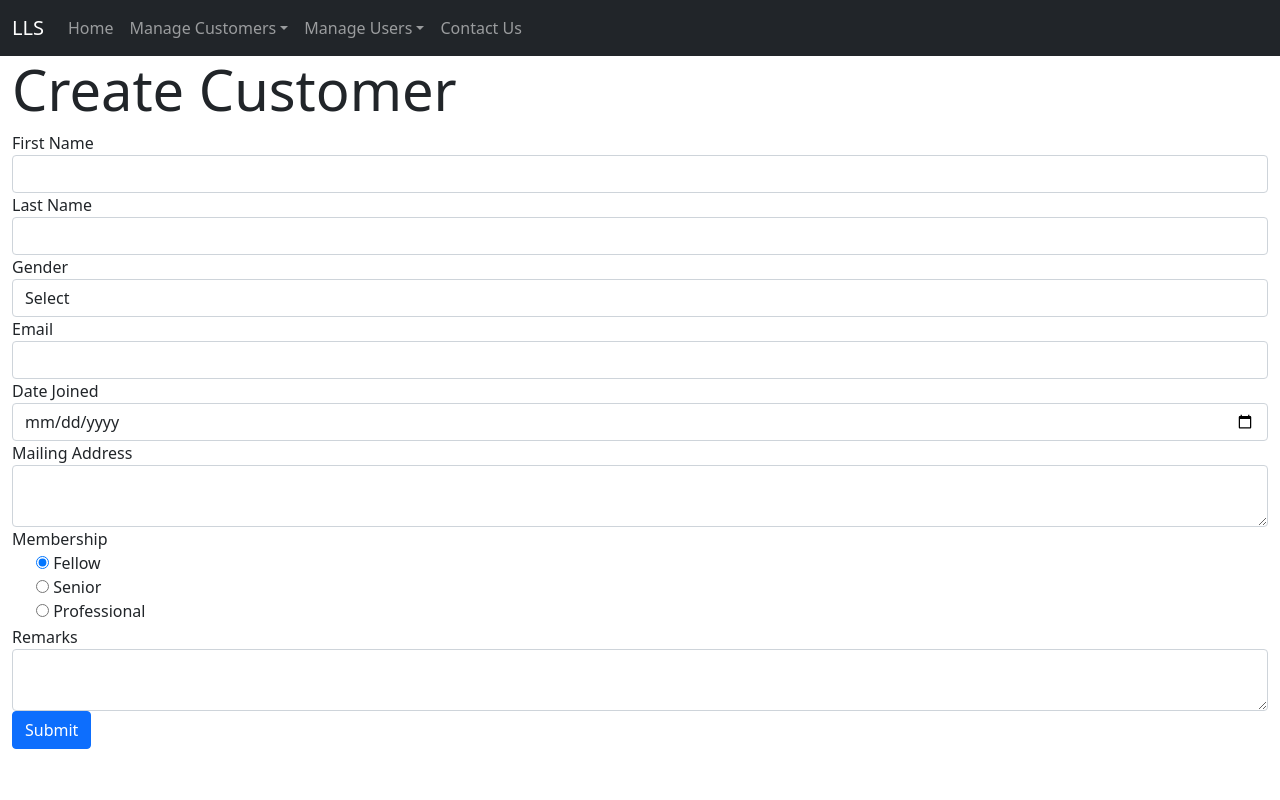
After one commit to trinityprime/FLASK, a Flask app: page /createCustomer in a window 1280 px wide. The commit adds this page. Run offline with Flask 3, Linux system fonts and the light colour scheme; some libraries are stand-ins or nearby versions.

Commit message:
MASSIVE CHANGES POGPOGPOGPO

```diff
--- /dev/null
+++ b/Forms.py
@@ -0,0 +1,56 @@
+from wtforms import (
+    Form,
+    StringField,
+    RadioField,
+    SelectField,
+    TextAreaField,
+    validators,
+)
+from wtforms.fields import EmailField, DateField
+
+
+class CreateUserForm(Form):
+    first_name = StringField(
+        "First Name", [validators.Length(min=1, max=150), validators.DataRequired()]
+    )
+    last_name = StringField(
+        "Last Name", [validators.Length(min=1, max=150), validators.DataRequired()]
+    )
+    gender = SelectField(
+        "Gender",
+        [validators.DataRequired()],
+        choices=[("", "Select"), ("F", "Female"), ("M", "Male")],
+        default="",
+    )
+    membership = RadioField(
+        "Membership",
+        choices=[("F", "Fellow"), ("S", "Senior"), ("P", "Professional")],
+        default="F",
+    )
+    remarks = TextAreaField("Remarks", [validators.Optional()])
+
+
+class CreateCustomerForm(Form):
+    first_name = StringField(
+        "First Name", [validators.Length(min=1, max=150), validators.DataRequired()]
+    )
+    last_name = StringField(
+        "Last Name", [validators.Length(min=1, max=150), validators.DataRequired()]
+    )
+    gender = SelectField(
+        "Gender",
+        [validators.DataRequired()],
+        choices=[("", "Select"), ("F", "Female"), ("M", "Male")],
+        default="",
+    )
+    email = EmailField("Email", [validators.Email(), validators.DataRequired()])
+    date_joined = DateField("Date Joined", format="%Y-%m-%d")
+    address = TextAreaField(
+        "Mailing Address", [validators.length(max=200), validators.DataRequired()]
+    )
+    membership = RadioField(
+        "Membership",
+        choices=[("F", "Fellow"), ("S", "Senior"), ("P", "Professional")],
+        default="F",
+    )
+    remarks = TextAreaField("Remarks", [validators.Optional()])
--- a/app.py
+++ b/app.py
@@ -1,25 +1,157 @@
-from flask import Flask, render_template
+from flask import Flask, render_template, request, redirect, url_for
+from Forms import CreateUserForm, CreateCustomerForm
+import shelve
+from user import User
+from Customer import Customer
 
 app = Flask(__name__)
 
 
-@app.route('/')
+@app.route("/")
 def home():
-    return render_template('home.html')
+    return render_template("home.html")
 
-@app.route('/contactUs')
+
+@app.route("/contactUs")
 def contact_us():
     return render_template("contactUs.html")
 
-@app.route('/index')
+
+@app.route("/retrieveCustomers")
+def retrieve_customers():
+    customers_dict = {}
+    db = shelve.open("customer.db", "r")
+    customers_dict = db["Customers"]
+    db.close()
+
+    customers_list = []
+    for key in customers_dict:
+        customer = customers_dict.get(key)
+        customers_list.append(customer)
+    return render_template(
+        "retrieveCustomers.html",
+        count=len(customers_list),
+        customers_list=customers_list,
+    )
+
+
+@app.route("/retrieveUsers")
+def retrieve_users():
+    users_dict = {}
+    db = shelve.open("user.db", "r")
+    users_dict = db["Users"]
+    db.close()
+
+    users_list = []
+    for key in users_dict:
+        user = users_dict.get(key)
+        users_list.append(user)
+
+    return render_template(
+        "retrieveUsers.html", count=len(users_list), users_list=users_list
+    )
+
+
+@app.route("/createUser", methods=["GET", "POST"])
+def create_user():
+    create_user_form = CreateUserForm(request.form)
+    if request.method == "POST" and create_user_form.validate():
+        users_dict = {}
+        db = shelve.open("user.db", "c")
+        try:
+            users_dict = db["Users"]
+        except:
+            print("Error in retrieving Users from user.db.")
+
+        user = User(
+            create_user_form.first_name.data,
+            create_user_form.last_name.data,
+            create_user_form.gender.data,
+            create_user_form.membership.data,
+            create_user_form.remarks.data,
+        )
+        users_dict[user.get_user_id()] = user
+        db["Users"] = users_dict
+
+        db.close()
+        return redirect(url_for("retrieve_users"))
+
+    return render_template("createUser.html", form=create_user_form)
+
+
+@app.route("/createCustomer", methods=["GET", "POST"])
+def create_customer():
+    create_customer_form = CreateCustomerForm(request.form)
+    if request.method == "POST" and create_customer_form.validate():
+        customers_dict = {}
+        db = shelve.open("customer.db", "c")
+        try:
+            customers_dict = db["Customers"]
+        except:
+            print("Error in retrieving Customers from customer.db.")
+
+        customer = Customer(
+            create_customer_form.first_name.data,
+            create_customer_form.last_name.data,
+            create_customer_form.gender.data,
+            create_customer_form.membership.data,
+            create_customer_form.remarks.data,
+            create_customer_form.email.data,
+            create_customer_form.date_joined.data,
+            create_customer_form.address.data,
+        )
+        customers_dict[customer.get_user_id()] = customer
+        db["Customers"] = customers_dict
+        db.close()
+        return redirect(url_for("retrieve_customers"))
+
+    return render_template("createCustomer.html", form=create_customer_form)
+
+
+@app.route("/updateUser/<int:id>/", methods=["GET", "POST"])
+def update_user(id):
+    update_user_form = CreateUserForm(request.form)
+    if request.method == "POST" and update_user_form.validate():
+        users_dict = {}
+        db = shelve.open("user.db", "w")
+        users_dict = db["Users"]
+
+        user = users_dict.get(id)
+        user.set_first_name(update_user_form.first_name.data)
+        user.set_last_name(update_user_form.last_name.data)
+        user.set_gender(update_user_form.gender.data)
+        user.set_membership(update_user_form.membership.data)
+        user.set_remarks(update_user_form.remarks.data)
+
+        db["Users"] = users_dict
+        db.close()
+
+        return redirect(url_for("retrieve_users"))
+    else:
+        users_dict = {}
+        db = shelve.open("user.db", "r")
+        users_dict = db["Users"]
+        db.close()
+
+        user = users_dict.get(id)
+        update_user_form.first_name.data = user.get_first_name()
+        update_user_form.last_name.data = user.get_last_name()
+        update_user_form.gender.data = user.get_gender()
+        update_user_form.membership.data = user.get_membership()
+        update_user_form.remarks.data = user.get_remarks()
+
+        return render_template("updateUsers.html", form=update_user_form)
+
+
+@app.route("/index")
 def main():
     return "Main"
 
 
-@app.route('/user/<username>')
+@app.route("/user/<username>")
 def user(username):
-    return f'{username.upper()}\'s profile'
+    return f"{username.upper()}'s profile"
 
 
-if __name__ == '__main__':
+if __name__ == "__main__":
     app.run(debug=True)
--- a/templates/base.html
+++ b/templates/base.html
@@ -1,28 +1,35 @@
 <!DOCTYPE html>
 <html lang="en">
-<head>
-    <meta charset="UTF-8">
-    <meta name="viewport" content="width=device-width, initial-scale=1.0">
+  <head>
+    <meta charset="UTF-8" />
+    <meta name="viewport" content="width=device-width, initial-scale=1.0" />
     <title>{% block title %}{% endblock %}</title>
 
     <!-- Bootstrap 5.1.3 CSS -->
-    <link href="https://cdn.jsdelivr.net/npm/bootstrap@5.1.3/dist/css/bootstrap.min.css" rel="stylesheet" integrity="sha384-1BmE4kWBq78iYhFldvKuhfTAU6auU8tT94WrHftjDbrCEXSU1oBoqyl2QvZ6jIW3" crossorigin="anonymous">
+    <link
+      href="https://cdn.jsdelivr.net/npm/bootstrap@5.1.3/dist/css/bootstrap.min.css"
+      rel="stylesheet"
+      integrity="sha384-1BmE4kWBq78iYhFldvKuhfTAU6auU8tT94WrHftjDbrCEXSU1oBoqyl2QvZ6jIW3"
+      crossorigin="anonymous"
+    />
+  </head>
+  <body>
+    {% block navbar %} {% include 'includes/_navbar.html' %} {% endblock %}
 
-</head>
-<body>
-    {% block navbar %}
-     {% include 'includes/_navbar.html' %}
-    {% endblock %}
-
-    <div class="container-fluid">
-    {% block content %}
-    {% endblock %}
-    </div>
+    <div class="container-fluid">{% block content %} {% endblock %}</div>
 
     {% block scripts %}
-<!-- Popper 2.10.2, Bootstrap 5.1.3 JavaScript -->
-<script src="https://cdn.jsdelivr.net/npm/@popperjs/core@2.10.2/dist/umd/popper.min.js" integrity="sha384-7+zCNj/IqJ95wo16oMtfsKbZ9ccEh31eOz1HGyDuCQ6wgnyJNSYdrPa03rtR1zdB" crossorigin="anonymous"></script>
-<script src="https://cdn.jsdelivr.net/npm/bootstrap@5.1.3/dist/js/bootstrap.min.js" integrity="sha384-QJHtvGhmr9XOIpI6YVutG+2QOK9T+ZnN4kzFN1RtK3zEFEIsxhlmWl5/YESvpZ13" crossorigin="anonymous"></script>
+    <!-- Popper 2.10.2, Bootstrap 5.1.3 JavaScript -->
+    <script
+      src="https://cdn.jsdelivr.net/npm/@popperjs/core@2.10.2/dist/umd/popper.min.js"
+      integrity="sha384-7+zCNj/IqJ95wo16oMtfsKbZ9ccEh31eOz1HGyDuCQ6wgnyJNSYdrPa03rtR1zdB"
+      crossorigin="anonymous"
+    ></script>
+    <script
+      src="https://cdn.jsdelivr.net/npm/bootstrap@5.1.3/dist/js/bootstrap.min.js"
+      integrity="sha384-QJHtvGhmr9XOIpI6YVutG+2QOK9T+ZnN4kzFN1RtK3zEFEIsxhlmWl5/YESvpZ13"
+      crossorigin="anonymous"
+    ></script>
     {% endblock %}
-</body>
+  </body>
 </html>
--- /dev/null
+++ b/templates/createCustomer.html
@@ -0,0 +1,35 @@
+{% extends "base.html" %} {% block title %}Library Loan System - Create
+Customer{% endblock %} {% block content %} {% from "includes/_formHelper.html"
+import render_field %}
+<h1 class="display-4">Create Customer</h1>
+<form method="POST" action="">
+  <div class="form-group">
+    {{ render_field(form.first_name, class="form-control") }}
+  </div>
+  <div class="form-group">
+    {{ render_field(form.last_name, class="form-control") }}
+  </div>
+  <div class="form-group">
+    {{ render_field(form.gender, class="form-control") }}
+  </div>
+  <div class="form-group">
+    {{ render_field(form.email, class="form-control") }}
+  </div>
+  <div class="form-group">
+    {{ render_field(form.date_joined, class="form-control datepicker") }}
+  </div>
+  <div class="form-group">
+    {{ render_field(form.address, class="form-control") }}
+  </div>
+  <div class="form-group">
+    {{ render_field(form.membership, class="form-check",
+    style="list-style-type:none") }}
+  </div>
+  <div id="prof">
+    <div class="form-group">
+      {{ render_field(form.remarks, class="form-control") }}
+    </div>
+  </div>
+  <input type="submit" value="Submit" class="btn btn-primary" />
+</form>
+{% endblock %}
--- a/templates/home.html
+++ b/templates/home.html
@@ -1,7 +1,5 @@
-{% extends "base.html" %}
-{% block title %}BASE PROJECT{% endblock %}
-
-{% block content %}
+{% extends "base.html" %} {% block title %}BASE PROJECT{% endblock %} {% block
+content %}
 <h1 class="display-4">Home</h1>
 <p>FLASKKKKKKKKKKK!!!!!!!!!!!!!!!!!!!</p>
 {% endblock %}
--- /dev/null
+++ b/templates/includes/_formHelper.html
@@ -0,0 +1,4 @@
+{% macro render_field(field) %} {{ field.label }} {{ field(**kwargs)|safe }} {%
+if field.errors %} {% for error in field.errors %}
+<div class="text-danger">{{ error }}</div>
+{% endfor %} {% endif %} {% endmacro %}
--- a/templates/includes/_navbar.html
+++ b/templates/includes/_navbar.html
@@ -21,11 +21,35 @@
             href="#"
             role="button"
             data-bs-toggle="dropdown"
+            >Manage Customers</a
+          >
+          <ul class="dropdown-menu">
+            <li>
+              <a class="dropdown-item" href="/createCustomer"
+                >Create Customer</a
+              >
+            </li>
+            <li>
+              <a class="dropdown-item" href="/retrieveCustomers"
+                >Retrieve Customers</a
+              >
+            </li>
+          </ul>
+        </li>
+
+        <li class="nav-item dropdown">
+          <a
+            class="nav-link dropdown-toggle"
+            href="#"
+            role="button"
+            data-bs-toggle="dropdown"
             >Manage Users</a
           >
           <ul class="dropdown-menu">
-            <li><a class="dropdown-item" href="#">Create User</a></li>
-            <li><a class="dropdown-item" href="#">Retrieve User</a></li>
+            <li><a class="dropdown-item" href="/createUser">Create User</a></li>
+            <li>
+              <a class="dropdown-item" href="/retrieveUsers">Retrieve User</a>
+            </li>
           </ul>
         </li>
         <li class="nav-item">
```
Also changed, not shown: Customer.py (added, +49 -0 lines), templates/contactUs.html (+7 -6 lines), templates/createUser.html (added, +26 -0 lines), templates/retrieveCustomers.html (added, +61 -0 lines), templates/retrieveUsers.html (added, +57 -0 lines), templates/updateUsers.html (added, +27 -0 lines), user.py (added, +47 -0 lines), 6 other files.
